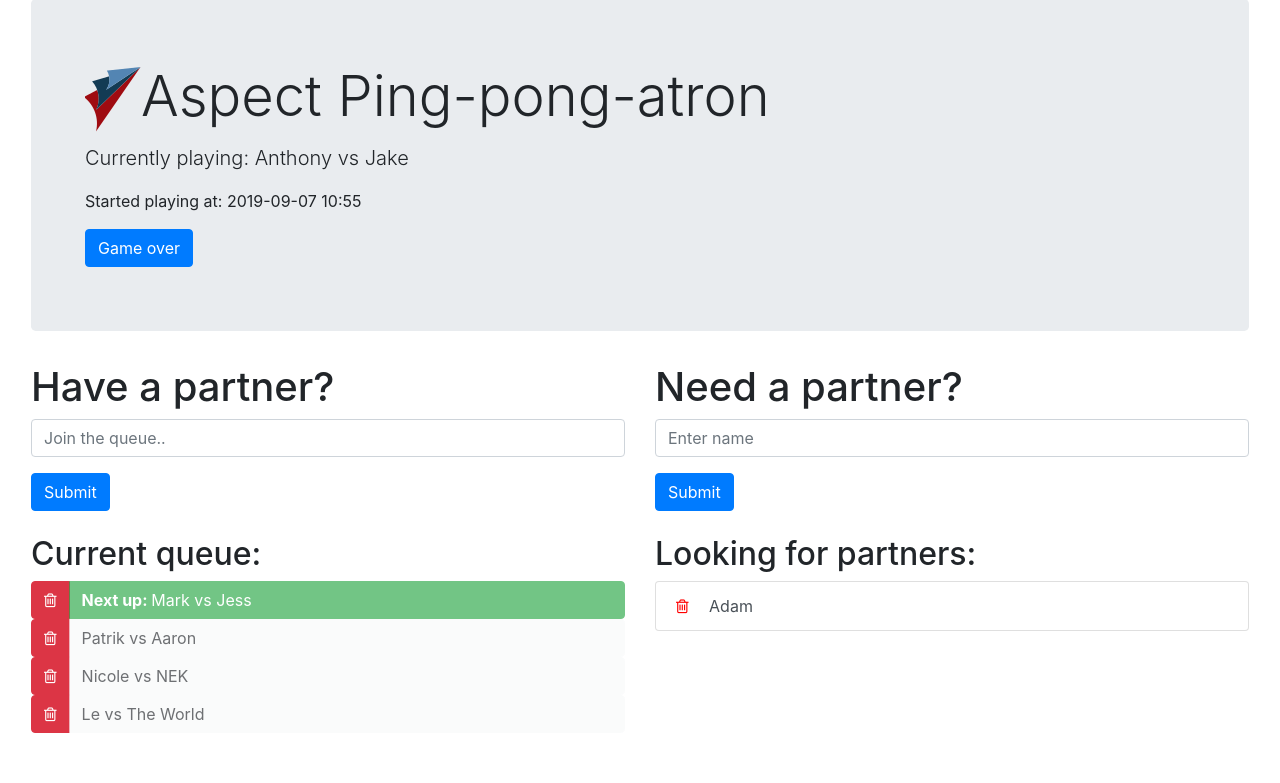
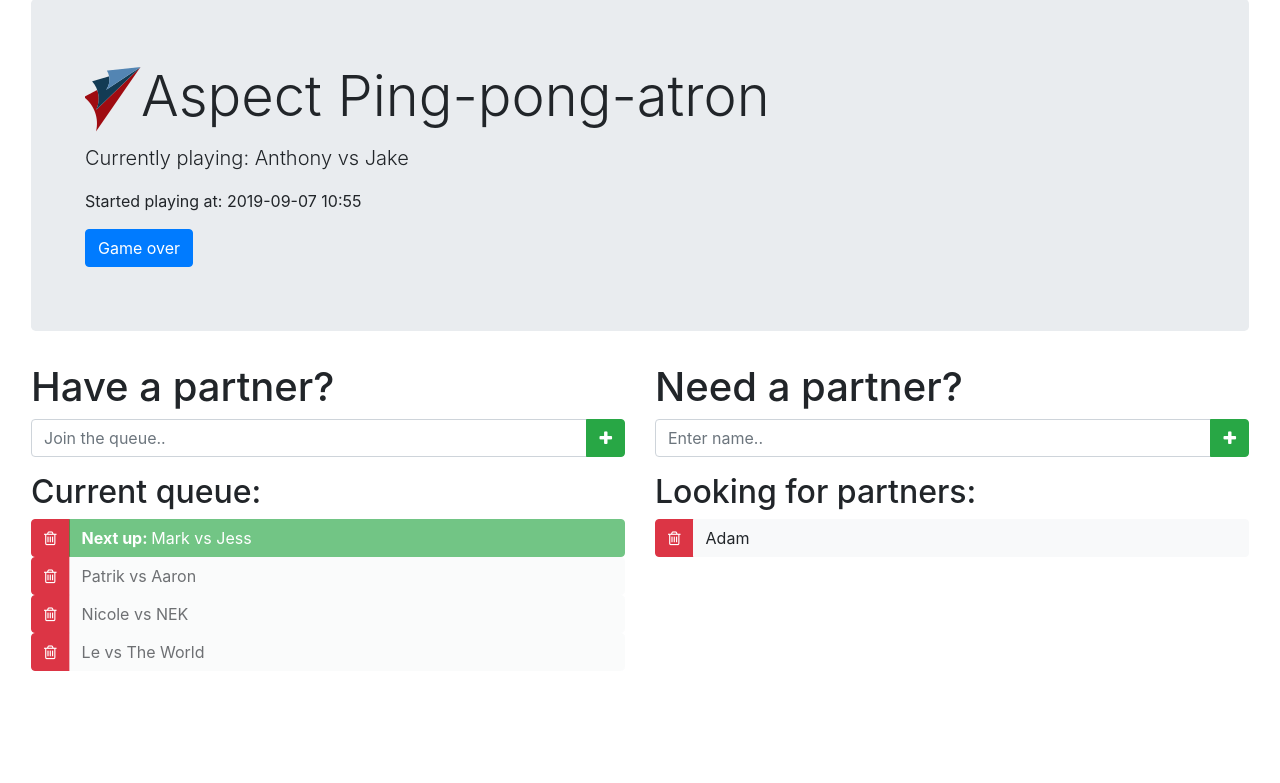
Before and after one commit to mk86/pingpong, a Flask app: page / in a window 1280 px wide. Shown: the part 17-800 px from the top of the page. Run offline with Flask 2, Linux system fonts and the light colour scheme; some libraries are stand-ins or nearby versions.

Commit message:
Inline submit buttons

```diff
--- a/src/templates/index.html
+++ b/src/templates/index.html
@@ -30,6 +30,24 @@
                 'name2': txtBox.value
             }));
         }
+
+        function httpDelete(path, body) {
+            var request = new XMLHttpRequest();
+            request.open('DELETE', path, true);
+            request.setRequestHeader('Content-Type', 'application/json; charset=UTF-8');
+            request.onload = function() {
+                location.reload();
+            };
+            request.send('{}');
+        }
+
+        function deletePlayer(name) {
+            httpDelete('/api/player/'+name);
+        }
+
+        function deleteMatch(name) {
+            httpDelete('/api/match/'+name);
+        }
     </script>
 
     <title>Aspect Ping-pong-atron</title>
@@ -57,23 +75,27 @@
     <div class="row">
         <div class="column col-sm-6">
             <h1>Have a partner?</h1>
-            <form action="/api/match" method="post">
-                <div class="form-group">
-                    <input class="form-control" name="match" placeholder="Join the queue.." type="text">
+            <form class="input-group mb-3" action="/api/match" method="post">
+                <input type="text" class="form-control" placeholder="Join the queue.." name="match">
+                <div class="input-group-append">
+                    <button class="btn btn-success" type="submit">
+                        <i class="fa fa-plus fa-1g"></i>
+                    </button>
                 </div>
-                <button class="btn btn-primary" type="submit">Submit</button>
             </form>
-            <br>
             <h2>Current queue:</h2>
             {% if queue %}
             <ul class="list-group">
                 {% for val in queue %}
-                <div class="btn-group" style="padding:0;width=100%">
-                    <button class="btn btn-danger" onclick="deleteMatch('{{ val }}')" type="button"><i
-                            class="fa fa-trash-o fa-1g"></i></button>
+                <div class="btn-group" style="width=100%">
+                    <button class="btn btn-danger" onclick="deleteMatch('{{ val }}')" type="button">
+                        <i class="fa fa-trash-o fa-1g"></i>
+                    </button>
                     <button class="btn {% if loop.first %} btn-success {% else %} btn-light {% endif %} text-left"
-                            type="button" style="width:100%" disabled>{% if loop.first %}<span style="font-weight:bold">Next up: </span>{%
-                        endif %} {{ val }}
+                            type="button" style="width:100%" disabled>
+                        {% if loop.first %}
+                        <span style="font-weight:bold">Next up: </span>
+                        {% endif %} {{ val }}
                     </button>
                 </div>
                 {% endfor %}
@@ -84,22 +106,27 @@
         </div>
         <div class="column col-sm-6">
             <h1>Need a partner?</h1>
-            <form action="/api/player" method="post">
-                <div class="form-group">
-                    <input class="form-control" name="name" placeholder="Enter name" type="text">
+            <form class="input-group mb-3" action="/api/player" method="post">
+                <input type="text" class="form-control" placeholder="Enter name.." name="name">
+                <div class="input-group-append">
+                    <button class="btn btn-success" type="submit">
+                        <i class="fa fa-plus fa-1g"></i>
+                    </button>
                 </div>
-                <button class="btn btn-primary" type="submit">Submit</button>
             </form>
-            <br>
             <h2>Looking for partners:</h2>
             {% if looking_for_partners %}
             <div class="list-group">
                 {% for val in looking_for_partners %}
-                <button class="list-group-item list-group-item-action" onclick="pairMe('{{ val }}')" type="button">
-                    <a class="mr-3" href="/api/deletelooking/{{val}}">
-                        <i class="fa fa-trash-o fa-1g" style="color:red"></i>
-                    </a>{{ val }}
-                </button>
+                <div class="btn-group" style="width=100%">
+                    <button class="btn btn-danger" onclick="deletePlayer('{{ val }}')" type="button">
+                        <i class="fa fa-trash-o fa-1g"></i>
+                    </button>
+                    <button class="btn btn-light text-left" onclick="pairMe('{{ val }}')" type="button"
+                            style="width:100%">
+                        {{ val }}
+                    </button>
+                </div>
                 {% endfor %}
             </div>
             {% else %}
```
